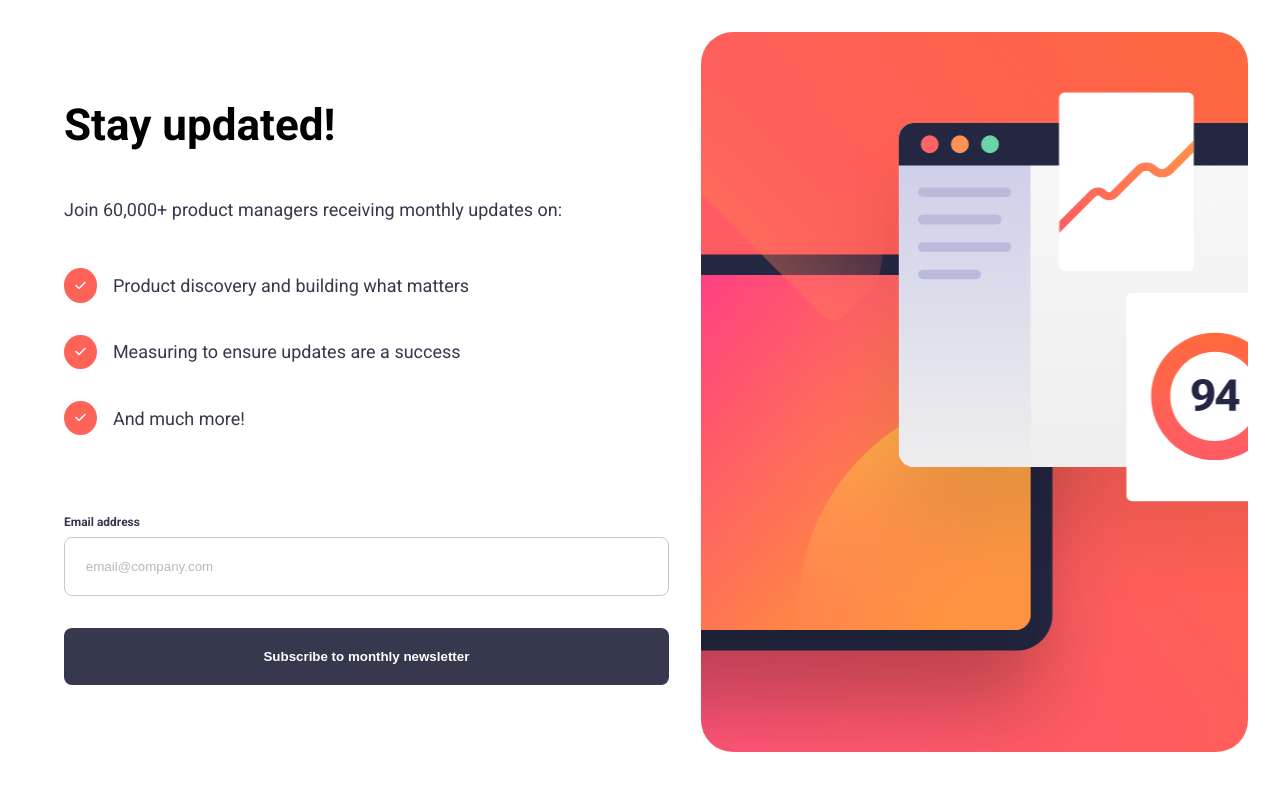
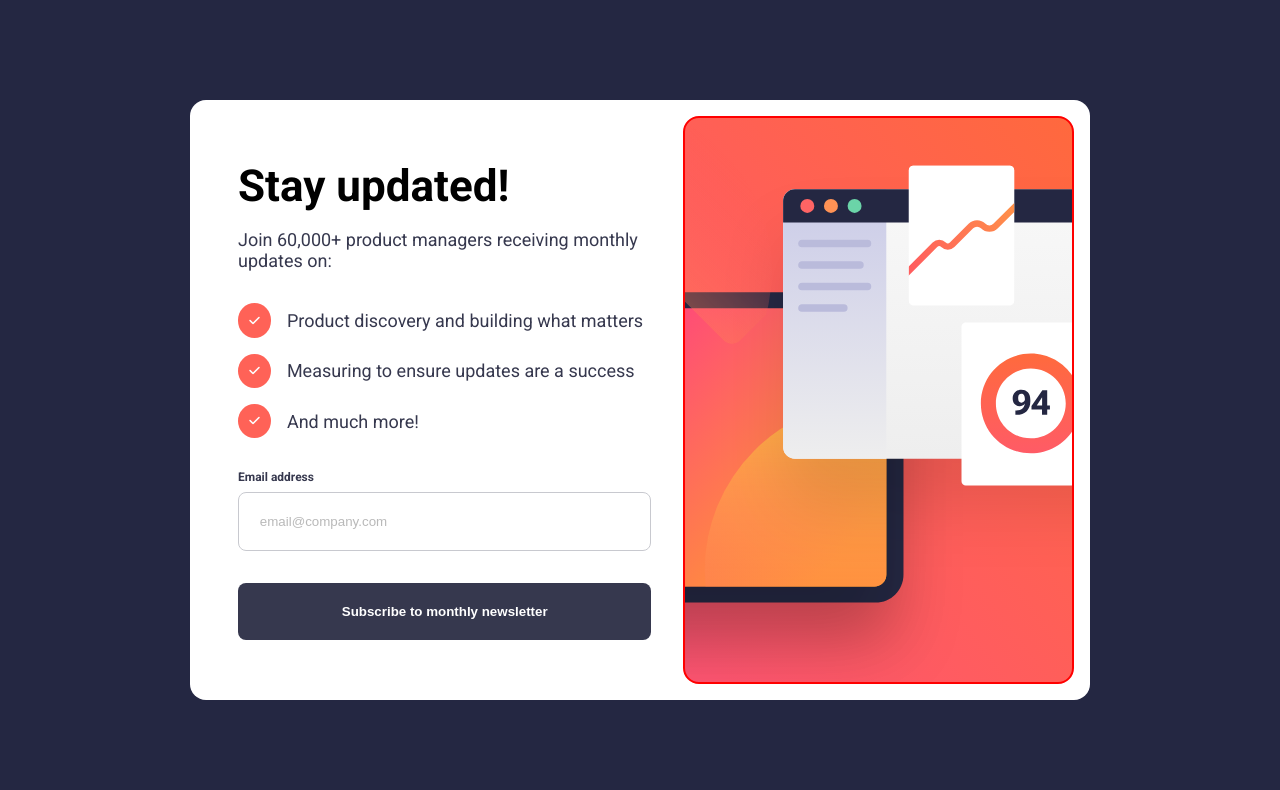
Before and after one commit to ashleywaudbydev/newsletter-sign-up, a plain HTML site: page index.html in a window 1280 px wide. Drawn offline with Linux system fonts and the light colour scheme.

Commit message:
modified some sizes

```diff
--- a/assets/CSS/style.css
+++ b/assets/CSS/style.css
@@ -18,6 +18,11 @@
 body{
 
     font-family: var(--font-robot);
+    height: 100vh;
+    display: flex;
+    justify-content: center;
+    align-items: center;
+    background-color: var(--Dark-Slate-Grey);
 }
 *{
     padding: 0;
@@ -30,15 +35,31 @@ body{
     flex-direction: column;
     justify-content: center;
     gap: 2rem;
+
+
+
+
 }
 
-.main-inf-header{
-    font-size: 34px;
-}
+.main-info-header{
+
+    margin-bottom: unset;
+   }
+
+
 .stats{
     display: flex;
     flex-direction: column;
     gap: 2rem;
+
+}
+
+.container{
+    background-color: white;
+    border-radius: 1rem;
+    width: 100%;
+    max-width: 900px;
+
 
 }
 
@@ -48,9 +69,11 @@ body{
     background-repeat: no-repeat;
     background-position: center;
     background-size: cover;
-    height: 400px;
-    border-bottom-left-radius: 2rem;
-    border-bottom-right-radius: 2rem;
+
+    border-bottom-left-radius: 1rem;
+    border-bottom-right-radius: 1rem;
+    border: 2px solid red;
+
 
 }
 
@@ -98,7 +121,7 @@ input{
     margin-bottom: 0.5rem;
     color:var(--Charcoal-Grey);
     font-weight: 700;
-    margin-top: 2rem;
+
 }
 .fa-check{
     color: var(--White);
@@ -173,28 +196,35 @@ p{
     .container{
      display: flex;
      flex-direction: row-reverse;
-     padding: 2rem;
+     padding: 1rem;
      font-size: 22px;
+     height: 600px;
  }
 
     .hero{
      width: 45%;
-     height:90vh;
-     border-top-left-radius: 2rem;
-     border-top-right-radius: 2rem;
+     background-position: 60%;
+
+     border-top-left-radius: 1rem;
+     border-top-right-radius: 1rem;
 
     }
 
     .main-info{
      width: 55%;
-     gap: 3rem;
+     gap: 2rem;
     }
 
    button, input{
      width: 100%;
    }
 
-    .main-inf-header{
-     font-size:70px;
+    .main-info-header{
+
+     margin-bottom: -15px;
+    }
+
+    .stats{
+        gap: 1rem;
     }
  }
```
Also changed, not shown: index.html (+4 -4 lines).
